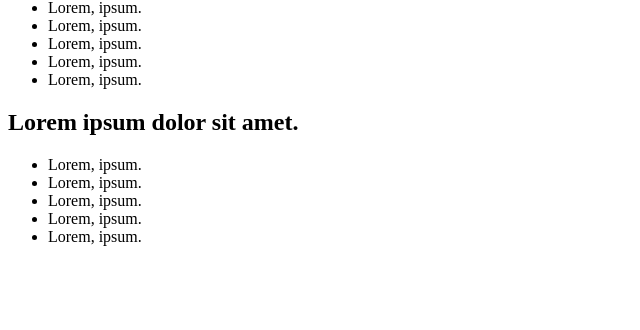
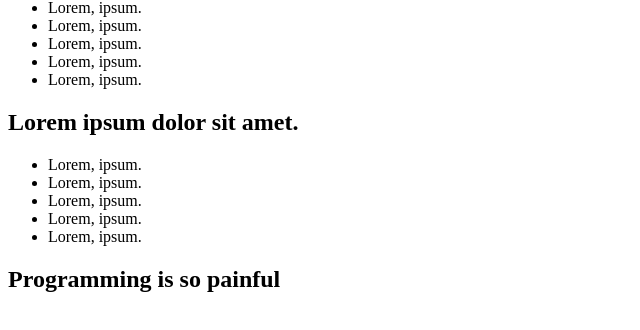
Before and after one commit to SojibAhmed114/SojibAhmed114-JavaScript-DOM-24-to28.5, a plain HTML site: page moduels 24/modules-24/4-in.html in a window 1280 px wide. Shown: the part 68-398 px from the top of the page, without its empty margins (0-640 px from the left). Drawn offline with Linux system fonts and the light colour scheme.

Commit message:
inner HTML

```diff
--- a/moduels 24/modules-24/4-in.html
+++ b/moduels 24/modules-24/4-in.html
@@ -28,6 +28,9 @@
             <li>Lorem, ipsum.</li>
         </ul>
        </section>
+       <section>
+        <h2 id="kire" class="painful">Programming is so painful</h2>
+       </section>
 
        <script>
         // const color = document.getElementById("allList").style.color = "red"
@@ -45,6 +48,11 @@
 
         // clases.classList.add("classAdd") // class এড করা যায়।
         // clases.classList.remove("header") // class remove করা যাবে।
+
+        const sets = document.getElementById("kire");
+        sets.setAttribute("title", "set korlam")
+
+
        </script>
 
     </main>
```
Also changed, not shown: moduels 24/modules-24/js/dom1.js (+12 -5 lines).
